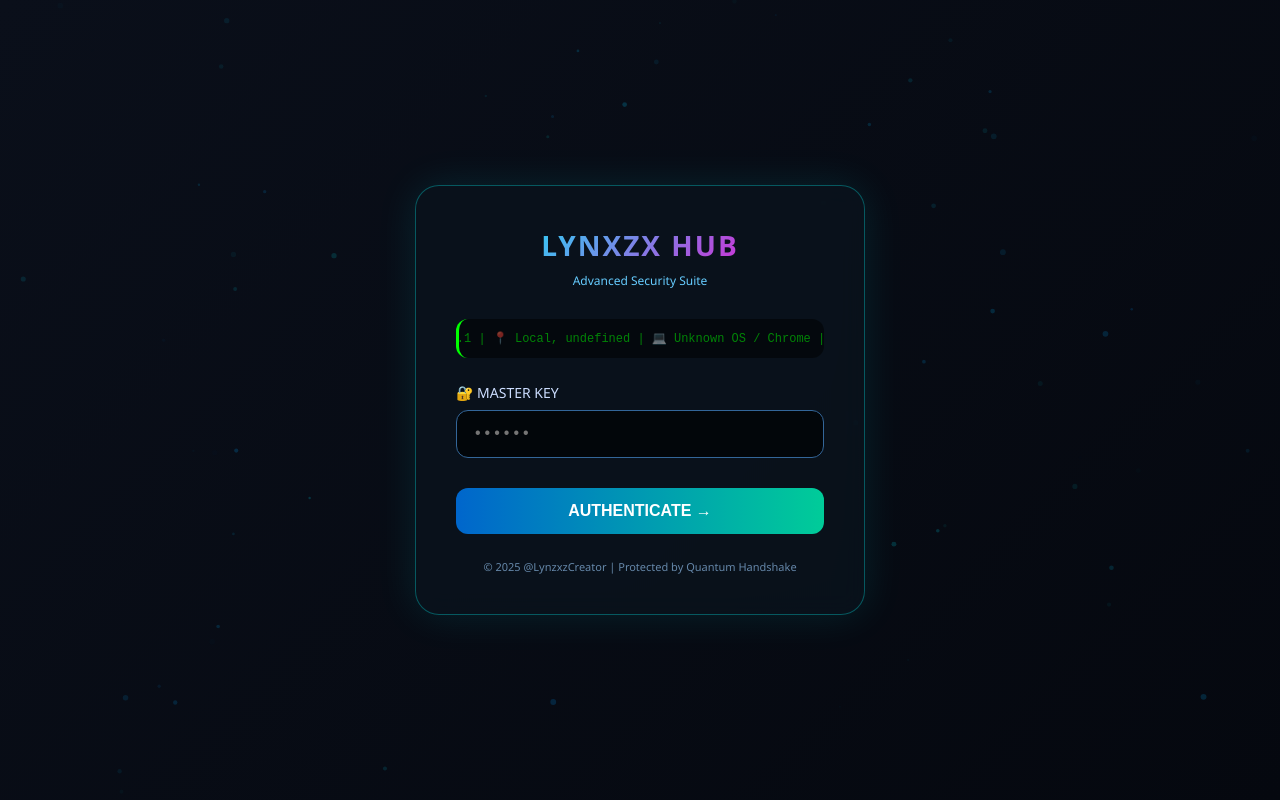
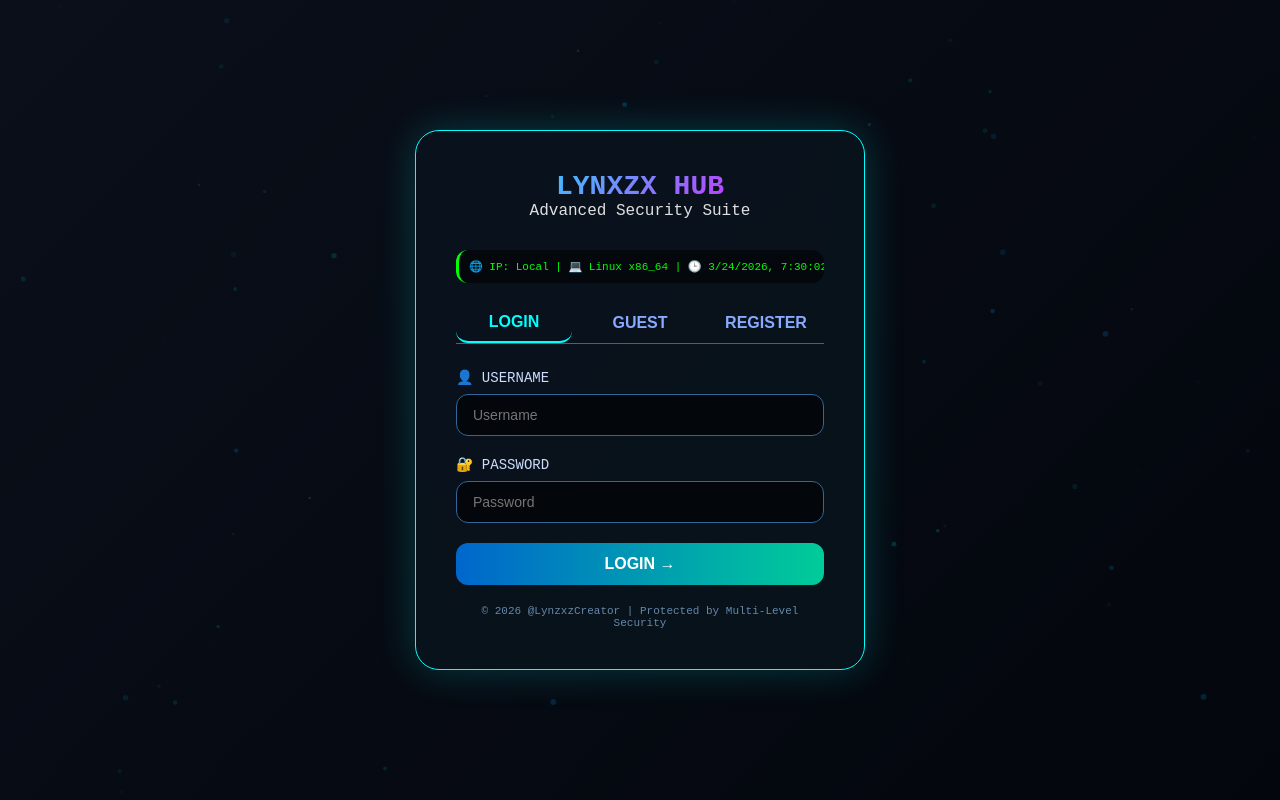
Before and after one commit to Lynzxz/Hub, a website: page public/index.html in a window 1280 px wide. Drawn offline with Linux system fonts and the light colour scheme; no server answers.

Commit message:
Update index.html

```diff
--- a/public/index.html
+++ b/public/index.html
@@ -2,140 +2,52 @@
 <html lang="id">
 <head>
     <meta charset="UTF-8">
-    <meta name="viewport" content="width=device-width, initial-scale=1.0, user-scalable=no">
-    <title>Lynzxz Hub | Security Suite</title>
+    <meta name="viewport" content="width=device-width, initial-scale=1.0">
+    <title>Lynzxz Hub | Login</title>
     <link rel="stylesheet" href="css/style.css">
+    <link rel="stylesheet" href="https://cdnjs.cloudflare.com/ajax/libs/font-awesome/6.0.0-beta3/css/all.min.css">
     <style>
-        /* Sementara kita taruh style dasar di sini dulu */
         * { margin: 0; padding: 0; box-sizing: border-box; }
         body {
             min-height: 100vh;
-            background: linear-gradient(135deg, #0a0f1a 0%, #05080f 100%);
-            font-family: 'Segoe UI', 'Courier New', monospace;
+            background: linear-gradient(135deg, #0a0f1a 0%, #03060c 100%);
+            font-family: 'Courier New', monospace;
             display: flex;
             justify-content: center;
             align-items: center;
             position: relative;
-            overflow: hidden;
         }
-        /* Particle effect background */
-        .particles {
-            position: fixed;
-            top: 0;
-            left: 0;
-            width: 100%;
-            height: 100%;
-            z-index: 0;
-            opacity: 0.4;
-        }
+        .particles { position: fixed; top: 0; left: 0; width: 100%; height: 100%; z-index: 0; opacity: 0.4; }
         .login-container {
             position: relative;
             z-index: 2;
-            background: rgba(10, 20, 30, 0.7);
+            background: rgba(10, 20, 30, 0.85);
             backdrop-filter: blur(12px);
             border-radius: 24px;
             padding: 40px;
             width: 90%;
             max-width: 450px;
-            border: 1px solid rgba(0, 255, 255, 0.3);
-            box-shadow: 0 0 40px rgba(0, 255, 255, 0.1);
-            animation: fadeInUp 0.6s ease-out;
+            border: 1px solid #0ff;
+            box-shadow: 0 0 40px rgba(0,255,255,0.2);
         }
-        @keyframes fadeInUp {
-            from { opacity: 0; transform: translateY(30px); }
-            to { opacity: 1; transform: translateY(0); }
-        }
-        .logo {
-            text-align: center;
-            margin-bottom: 30px;
-        }
-        .logo h1 {
-            font-size: 28px;
-            background: linear-gradient(135deg, #00ffff, #ff00cc);
-            -webkit-background-clip: text;
-            background-clip: text;
-            color: transparent;
-            letter-spacing: 2px;
-        }
-        .logo p {
-            color: #66ccff;
-            font-size: 12px;
-            margin-top: 8px;
-        }
-        .device-info {
-            background: rgba(0, 0, 0, 0.5);
-            border-radius: 12px;
-            padding: 12px;
-            margin-bottom: 25px;
-            font-size: 12px;
-            font-family: monospace;
-            color: #0f0;
-            border-left: 3px solid #0f0;
-            white-space: nowrap;
-            overflow-x: auto;
-        }
-        .input-group {
-            margin-bottom: 20px;
-        }
-        .input-group label {
-            display: block;
-            color: #ccddff;
-            margin-bottom: 8px;
-            font-size: 14px;
-        }
-        .input-group input {
-            width: 100%;
-            padding: 14px 16px;
-            background: rgba(0, 0, 0, 0.6);
-            border: 1px solid #336699;
-            border-radius: 12px;
-            color: #0ff;
-            font-size: 16px;
-            font-family: monospace;
-            transition: all 0.3s;
-        }
-        .input-group input:focus {
-            outline: none;
-            border-color: #0ff;
-            box-shadow: 0 0 10px rgba(0, 255, 255, 0.3);
-        }
-        button {
-            width: 100%;
-            padding: 14px;
-            background: linear-gradient(90deg, #0066cc, #00cc99);
-            border: none;
-            border-radius: 12px;
-            color: white;
-            font-weight: bold;
-            font-size: 16px;
-            cursor: pointer;
-            transition: all 0.3s;
-            margin-top: 10px;
-        }
-        button:hover {
-            transform: scale(1.02);
-            box-shadow: 0 0 15px rgba(0, 255, 255, 0.5);
-        }
-        .error-msg {
-            color: #ff6666;
-            font-size: 12px;
-            margin-top: 12px;
-            text-align: center;
-            display: none;
-        }
-        .footer {
-            text-align: center;
-            margin-top: 25px;
-            font-size: 11px;
-            color: #6688aa;
-        }
-        @keyframes blink {
-            0%, 100% { opacity: 1; }
-            50% { opacity: 0.5; }
-        }
-        .running-text {
-            animation: blink 2s infinite;
-        }
+        .logo { text-align: center; margin-bottom: 30px; }
+        .logo h1 { font-size: 28px; background: linear-gradient(135deg, #0ff, #f0f); -webkit-background-clip: text; background-clip: text; color: transparent; }
+        .tabs { display: flex; gap: 10px; margin-bottom: 25px; border-bottom: 1px solid #336699; }
+        .tab-btn { flex: 1; background: none; border: none; padding: 10px; color: #88aaff; cursor: pointer; font-size: 16px; transition: 0.3s; }
+        .tab-btn.active { color: #0ff; border-bottom: 2px solid #0ff; }
+        .tab-content { display: none; }
+        .tab-content.active { display: block; animation: fadeIn 0.3s; }
+        @keyframes fadeIn { from { opacity: 0; } to { opacity: 1; } }
+        .input-group { margin-bottom: 20px; }
+        .input-group label { display: block; color: #ccddff; margin-bottom: 8px; font-size: 14px; }
+        .input-group input { width: 100%; padding: 12px 16px; background: rgba(0,0,0,0.6); border: 1px solid #336699; border-radius: 12px; color: #0ff; font-size: 14px; }
+        .input-group input:focus { outline: none; border-color: #0ff; box-shadow: 0 0 10px rgba(0,255,255,0.3); }
+        button { width: 100%; padding: 12px; background: linear-gradient(90deg, #0066cc, #00cc99); border: none; border-radius: 12px; color: white; font-weight: bold; font-size: 16px; cursor: pointer; transition: 0.3s; }
+        button:hover { transform: scale(1.02); box-shadow: 0 0 15px rgba(0,255,255,0.5); }
+        .error-msg { color: #ff6666; font-size: 12px; margin-top: 12px; text-align: center; display: none; }
+        .info-msg { color: #88ff88; font-size: 12px; margin-top: 12px; text-align: center; }
+        .device-info { background: rgba(0,0,0,0.5); border-radius: 12px; padding: 10px; margin-bottom: 20px; font-size: 11px; color: #0f0; border-left: 3px solid #0f0; white-space: nowrap; overflow-x: auto; }
+        .footer { text-align: center; margin-top: 20px; font-size: 11px; color: #6688aa; }
     </style>
 </head>
 <body>
@@ -147,173 +59,202 @@
             <p>Advanced Security Suite</p>
         </div>
 
-        <div class="device-info" id="deviceInfo">
-            <span class="running-text">⟳ Memuat informasi perangkat...</span>
+        <div class="device-info" id="deviceInfo">⟳ Memuat informasi perangkat...</div>
+
+        <div class="tabs">
+            <button class="tab-btn active" data-tab="login">LOGIN</button>
+            <button class="tab-btn" data-tab="guest">GUEST</button>
+            <button class="tab-btn" data-tab="register">REGISTER</button>
         </div>
 
-        <div class="input-group">
-            <label>🔐 MASTER KEY</label>
-            <input type="password" id="passwordInput" placeholder="••••••" maxlength="20">
+        <!-- LOGIN TAB -->
+        <div id="loginTab" class="tab-content active">
+            <div class="input-group">
+                <label>👤 USERNAME</label>
+                <input type="text" id="loginUsername" placeholder="Username">
+            </div>
+            <div class="input-group">
+                <label>🔐 PASSWORD</label>
+                <input type="password" id="loginPassword" placeholder="Password">
+            </div>
+            <button id="loginBtn">LOGIN →</button>
+            <div id="loginError" class="error-msg"></div>
         </div>
 
-        <button id="loginBtn">AUTHENTICATE →</button>
+        <!-- GUEST TAB -->
+        <div id="guestTab" class="tab-content">
+            <div class="info-msg">🎭 Mode Guest: Hanya bisa melihat fitur, tidak bisa mengeksekusi.</div>
+            <button id="guestBtn">MASUK SEBAGAI GUEST →</button>
+        </div>
 
-        <div class="error-msg" id="errorMsg">
-            ⚠️ Kunci akses tidak valid. Ulangi.
+        <!-- REGISTER TAB -->
+        <div id="registerTab" class="tab-content">
+            <div class="input-group">
+                <label>👤 USERNAME</label>
+                <input type="text" id="regUsername" placeholder="Username (min 3 karakter)">
+            </div>
+            <div class="input-group">
+                <label>🔐 PASSWORD</label>
+                <input type="password" id="regPassword" placeholder="Password (min 4 karakter)">
+            </div>
+            <div class="input-group">
+                <label>🔑 CONFIRM PASSWORD</label>
+                <input type="password" id="regConfirm" placeholder="Confirm Password">
+            </div>
+            <button id="registerBtn">REGISTER →</button>
+            <div id="regError" class="error-msg"></div>
+            <div id="regSuccess" class="info-msg" style="display:none;"></div>
         </div>
 
         <div class="footer">
-            © 2025 @LynzxzCreator | Protected by Quantum Handshake
+            © 2026 @LynzxzCreator | Protected by Multi-Level Security
         </div>
     </div>
 
     <script>
-        // === PARTICLE BACKGROUND ===
+        // ==================== INITIALIZE DATABASE ====================
+        function initDatabase() {
+            if(!localStorage.getItem('lynzxz_users')) {
+                const defaultUsers = {
+                    'admin': { password: 'admin123', role: 'developer', createdAt: new Date().toISOString() },
+                    'developer': { password: '050411', role: 'developer', createdAt: new Date().toISOString() }
+                };
+                localStorage.setItem('lynzxz_users', JSON.stringify(defaultUsers));
+            }
+            if(!localStorage.getItem('lynzxz_blacklist')) {
+                localStorage.setItem('lynzxz_blacklist', JSON.stringify([]));
+            }
+            if(!localStorage.getItem('lynzxz_access_logs')) {
+                localStorage.setItem('lynzxz_access_logs', JSON.stringify([]));
+            }
+        }
+        initDatabase();
+
+        // ==================== DEVICE INFO ====================
+        async function getDeviceInfo() {
+            const div = document.getElementById('deviceInfo');
+            try {
+                const res = await fetch('https://api.ipify.org?format=json');
+                const ipData = await res.json();
+                const ua = navigator.userAgent;
+                let os = 'Unknown';
+                if(/Windows/.test(ua)) os = 'Windows';
+                else if(/Android/.test(ua)) os = 'Android';
+                else if(/iPhone|iPad/.test(ua)) os = 'iOS';
+                else if(/Mac/.test(ua)) os = 'macOS';
+                div.innerHTML = `<span>🌐 IP: ${ipData.ip} | 💻 ${os} | 🕒 ${new Date().toLocaleString()}</span>`;
+            } catch(e) {
+                div.innerHTML = `<span>🌐 IP: Local | 💻 ${navigator.platform} | 🕒 ${new Date().toLocaleString()}</span>`;
+            }
+        }
+        getDeviceInfo();
+
+        // ==================== TAB SWITCHING ====================
+        document.querySelectorAll('.tab-btn').forEach(btn => {
+            btn.addEventListener('click', () => {
+                document.querySelectorAll('.tab-btn').forEach(b => b.classList.remove('active'));
+                document.querySelectorAll('.tab-content').forEach(t => t.classList.remove('active'));
+                btn.classList.add('active');
+                document.getElementById(btn.dataset.tab + 'Tab').classList.add('active');
+                document.getElementById('loginError').style.display = 'none';
+                document.getElementById('regError').style.display = 'none';
+                document.getElementById('regSuccess').style.display = 'none';
+            });
+        });
+
+        // ==================== LOGIN FUNCTION ====================
+        function login(username, password, role = 'user') {
+            const users = JSON.parse(localStorage.getItem('lynzxz_users'));
+            if(role === 'guest') {
+                sessionStorage.setItem('lynzxz_session', JSON.stringify({ username: 'guest', role: 'guest' }));
+                window.location.href = 'dashboard.html';
+                return;
+            }
+
+            if(users[username] && users[username].password === password) {
+                const userRole = users[username].role;
+                sessionStorage.setItem('lynzxz_session', JSON.stringify({ username, role: userRole }));
+
+                // Log access
+                const logs = JSON.parse(localStorage.getItem('lynzxz_access_logs'));
+                logs.unshift({ user: username, action: 'login', timestamp: new Date().toISOString(), ip: 'recorded' });
+                localStorage.setItem('lynzxz_access_logs', JSON.stringify(logs.slice(0, 100)));
+
+                window.location.href = 'dashboard.html';
+            } else {
+                throw new Error('Username atau password salah');
+            }
+        }
+
+        // ==================== REGISTER FUNCTION ====================
+        function register(username, password, confirm) {
+            if(username.length < 3) throw new Error('Username minimal 3 karakter');
+            if(password.length < 4) throw new Error('Password minimal 4 karakter');
+            if(password !== confirm) throw new Error('Password tidak cocok');
+
+            const users = JSON.parse(localStorage.getItem('lynzxz_users'));
+            if(users[username]) throw new Error('Username sudah terdaftar');
+
+            users[username] = { password, role: 'premium', createdAt: new Date().toISOString() };
+            localStorage.setItem('lynzxz_users', JSON.stringify(users));
+            return true;
+        }
+
+        // ==================== EVENT LISTENERS ====================
+        document.getElementById('loginBtn').addEventListener('click', () => {
+            const username = document.getElementById('loginUsername').value;
+            const password = document.getElementById('loginPassword').value;
+            const errorDiv = document.getElementById('loginError');
+            try {
+                login(username, password);
+            } catch(e) {
+                errorDiv.textContent = e.message;
+                errorDiv.style.display = 'block';
+            }
+        });
+
+        document.getElementById('guestBtn').addEventListener('click', () => {
+            login('guest', '', 'guest');
+        });
+
+        document.getElementById('registerBtn').addEventListener('click', () => {
+            const username = document.getElementById('regUsername').value;
+            const password = document.getElementById('regPassword').value;
+            const confirm = document.getElementById('regConfirm').value;
+            const errorDiv = document.getElementById('regError');
+            const successDiv = document.getElementById('regSuccess');
+            try {
+                register(username, password, confirm);
+                errorDiv.style.display = 'none';
+                successDiv.textContent = '✅ Registrasi berhasil! Silakan login.';
+                successDiv.style.display = 'block';
+                document.getElementById('regUsername').value = '';
+                document.getElementById('regPassword').value = '';
+                document.getElementById('regConfirm').value = '';
+                setTimeout(() => {
+                    document.querySelector('.tab-btn[data-tab="login"]').click();
+                }, 1500);
+            } catch(e) {
+                successDiv.style.display = 'none';
+                errorDiv.textContent = e.message;
+                errorDiv.style.display = 'block';
+            }
+        });
+
+        // Enter key handler
+        document.getElementById('loginPassword').addEventListener('keypress', (e) => {
+            if(e.key === 'Enter') document.getElementById('loginBtn').click();
+        });
+
+        // Particle background
         const canvas = document.getElementById('particleCanvas');
         const ctx = canvas.getContext('2d');
         let particles = [];
-
-        function resizeCanvas() {
-            canvas.width = window.innerWidth;
-            canvas.height = window.innerHeight;
-        }
-
-        function createParticles() {
-            const particleCount = 80;
-            for(let i = 0; i < particleCount; i++) {
-                particles.push({
-                    x: Math.random() * canvas.width,
-                    y: Math.random() * canvas.height,
-                    radius: Math.random() * 2 + 1,
-                    speedX: (Math.random() - 0.5) * 0.5,
-                    speedY: (Math.random() - 0.5) * 0.3,
-                    color: `rgba(0, ${Math.floor(150 + Math.random() * 105)}, 255, ${Math.random() * 0.5})`
-                });
-            }
-        }
-
-        function drawParticles() {
-            ctx.clearRect(0, 0, canvas.width, canvas.height);
-            particles.forEach(p => {
-                ctx.beginPath();
-                ctx.arc(p.x, p.y, p.radius, 0, Math.PI * 2);
-                ctx.fillStyle = p.color;
-                ctx.fill();
-                p.x += p.speedX;
-                p.y += p.speedY;
-                if(p.x < 0) p.x = canvas.width;
-                if(p.x > canvas.width) p.x = 0;
-                if(p.y < 0) p.y = canvas.height;
-                if(p.y > canvas.height) p.y = 0;
-            });
-            requestAnimationFrame(drawParticles);
-        }
-
-        window.addEventListener('resize', () => {
-            resizeCanvas();
-            particles = [];
-            createParticles();
-        });
-
-        resizeCanvas();
-        createParticles();
-        drawParticles();
-
-        // === DEVICE INFO & IP (RUNNING TEXT) ===
-        async function getDeviceInfo() {
-            const deviceDiv = document.getElementById('deviceInfo');
-            deviceDiv.innerHTML = '<span class="running-text">⟳ Mengambil data jaringan...</span>';
-
-            // Ambil IP publik dan info perangkat
-            let ipData = { ip: '127.0.0.1', city: 'Local', region: 'Local' };
-            try {
-                const res = await fetch('https://ipapi.co/json/');
-                const data = await res.json();
-                ipData = {
-                    ip: data.ip || 'unknown',
-                    city: data.city || 'Unknown',
-                    region: data.region || '',
-                    country: data.country_name || ''
-                };
-            } catch(e) {
-                console.warn('IP API failed, using local');
-            }
-
-            const userAgent = navigator.userAgent;
-            let device = 'Unknown Device';
-            let os = 'Unknown OS';
-            let browser = 'Unknown Browser';
-
-            if (/Windows NT 10.0/.test(userAgent)) os = 'Windows 11/10';
-            else if (/Windows NT 6.1/.test(userAgent)) os = 'Windows 7';
-            else if (/Mac OS X/.test(userAgent)) os = 'macOS';
-            else if (/Android/.test(userAgent)) os = 'Android';
-            else if (/iPhone|iPad/.test(userAgent)) os = 'iOS';
-
-            if (/Chrome/.test(userAgent) && !/Edg/.test(userAgent)) browser = 'Chrome';
-            else if (/Firefox/.test(userAgent)) browser = 'Firefox';
-            else if (/Edg/.test(userAgent)) browser = 'Edge';
-            else if (/Safari/.test(userAgent)) browser = 'Safari';
-
-            device = `${os} / ${browser}`;
-
-            const locationText = ipData.city && ipData.city !== 'Unknown'
-                ? `${ipData.city}, ${ipData.country}`
-                : 'Unknown Location';
-
-            const infoText = `🌐 IP PUBLIK: ${ipData.ip}  |  📍 ${locationText}  |  💻 ${device}  |  🔐 SESSION: ${new Date().toLocaleTimeString()}`;
-
-            deviceDiv.innerHTML = `<span class="running-text" style="display:inline-block; white-space:nowrap;">${infoText}</span>`;
-
-            // Scrolling effect (marquee-like)
-            const marquee = deviceDiv.querySelector('.running-text');
-            if(marquee) {
-                let pos = 0;
-                setInterval(() => {
-                    if(marquee.offsetWidth > deviceDiv.offsetWidth) {
-                        pos--;
-                        if(pos < -marquee.offsetWidth) pos = deviceDiv.offsetWidth;
-                        marquee.style.transform = `translateX(${pos}px)`;
-                    }
-                }, 30);
-            }
-        }
-
-        getDeviceInfo();
-        setInterval(getDeviceInfo, 30000); // update tiap 30 detik
-
-        // === LOGIN HANDLER ===
-        const CORRECT_PASSWORD = "050411";
-        const loginBtn = document.getElementById('loginBtn');
-        const passwordInput = document.getElementById('passwordInput');
-        const errorMsg = document.getElementById('errorMsg');
-
-        function attemptLogin() {
-            const entered = passwordInput.value;
-            if(entered === CORRECT_PASSWORD) {
-                // Simpan status login di sessionStorage
-                sessionStorage.setItem('lynzxz_auth', 'true');
-                // Redirect ke dashboard
-                window.location.href = 'dashboard.html';
-            } else {
-                errorMsg.style.display = 'block';
-                passwordInput.value = '';
-                passwordInput.style.borderColor = '#ff3366';
-                setTimeout(() => {
-                    passwordInput.style.borderColor = '#336699';
-                }, 500);
-            }
-        }
-
-        loginBtn.addEventListener('click', attemptLogin);
-        passwordInput.addEventListener('keypress', (e) => {
-            if(e.key === 'Enter') attemptLogin();
-        });
-
-        // Jika sudah login sebelumnya, langsung redirect
-        if(sessionStorage.getItem('lynzxz_auth') === 'true') {
-            window.location.href = 'dashboard.html';
-        }
+        function resizeCanvas() { canvas.width = window.innerWidth; canvas.height = window.innerHeight; }
+        function createParticles() { for(let i=0;i<80;i++) particles.push({ x:Math.random()*canvas.width, y:Math.random()*canvas.height, radius:Math.random()*2+1, speedX:(Math.random()-0.5)*0.5, speedY:(Math.random()-0.5)*0.3, color:`rgba(0,${150+Math.random()*105},255,${Math.random()*0.5})` }); }
+        function drawParticles() { ctx.clearRect(0,0,canvas.width,canvas.height); particles.forEach(p => { ctx.beginPath(); ctx.arc(p.x,p.y,p.radius,0,Math.PI*2); ctx.fillStyle = p.color; ctx.fill(); p.x+=p.speedX; p.y+=p.speedY; if(p.x<0) p.x=canvas.width; if(p.x>canvas.width) p.x=0; if(p.y<0) p.y=canvas.height; if(p.y>canvas.height) p.y=0; }); requestAnimationFrame(drawParticles); }
+        window.addEventListener('resize', () => { resizeCanvas(); particles = []; createParticles(); });
+        resizeCanvas(); createParticles(); drawParticles();
     </script>
 </body>
 </html>
```
